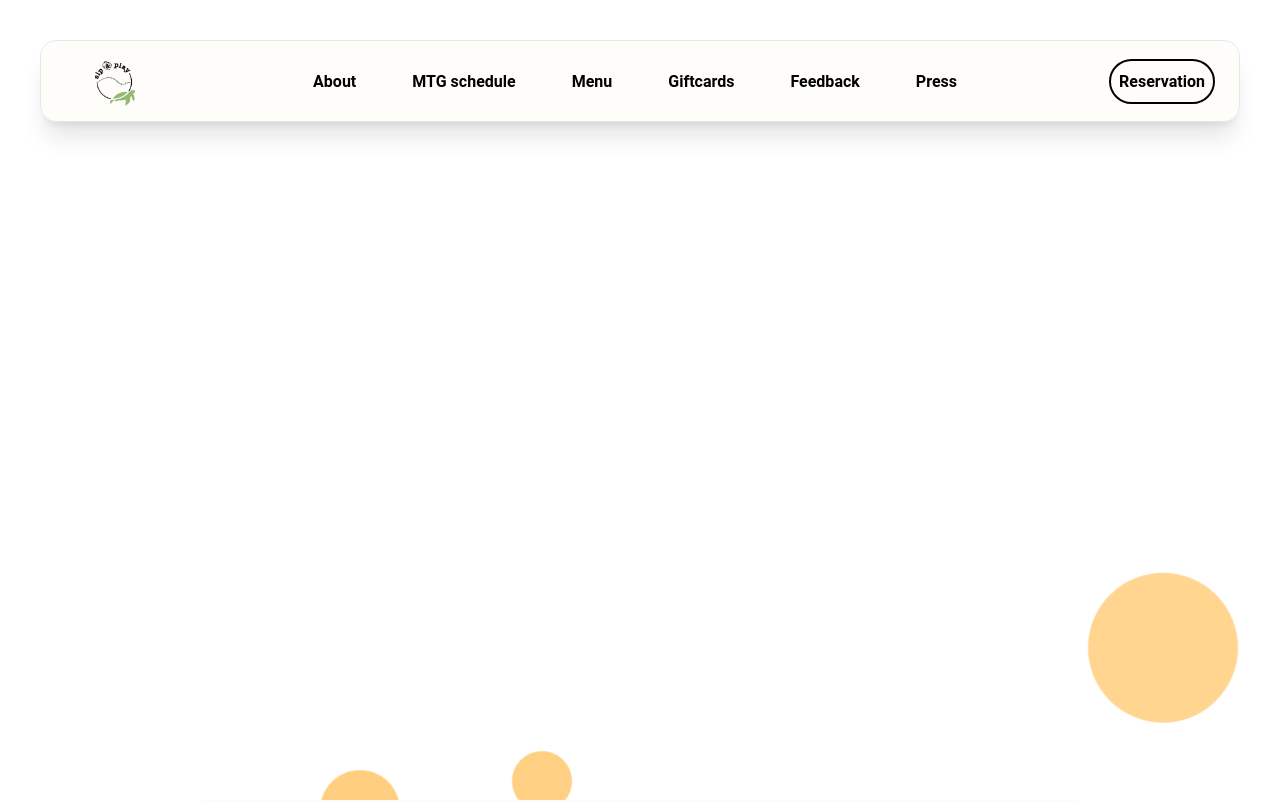
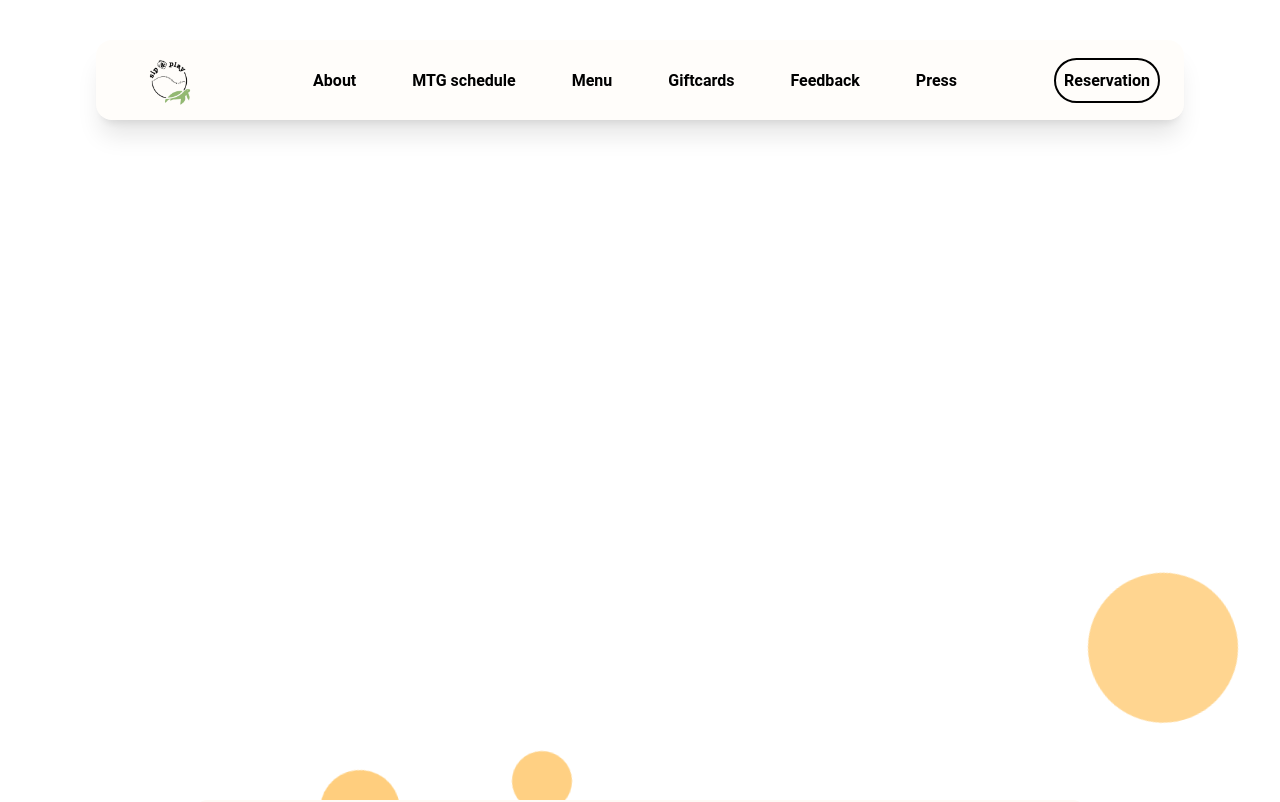
Before and after one commit to LuaanNguyen/Board-Game-Cafe-Website, a React (Vite) app: page / in a window 1280 px wide. Shown: the top 802 px of the page. Built offline with nearby package versions, Linux system fonts and the light colour scheme; a web font is replaced by a local one.

Commit message:
Fixed Z-Index for Navbar 💅

```diff
--- a/src/Home.jsx
+++ b/src/Home.jsx
@@ -1,3 +1,4 @@
+import AnimatedBackground from "./components/AnimatedBackground";
 function Home() {
   return <section className="w-[100vw] h-[100vh]"></section>;
 }
--- a/src/components/Navbar.jsx
+++ b/src/components/Navbar.jsx
@@ -1,7 +1,7 @@
 function Navbar() {
   return (
-    <nav className="w-full fixed top-0 left-0">
-      <section className="m-10 bg-orangePale rounded-2xl shadow-xl flex justify-between items-center px-6 bg-clip-padding backdrop-filter backdrop-blur-md bg-opacity-10 border">
+    <nav className="w-full fixed top-0 left-0 z-10">
+      <section className="my-10 mx-24 bg-orangePale rounded-2xl shadow-xl flex justify-between items-center px-6 bg-clip-padding backdrop-filter backdrop-blur-md bg-opacity-10  z-1">
         <a href="/">
           <img src="/sipnplay.png" className="w-20 mx-2 bg-transparent"></img>
         </a>
```
